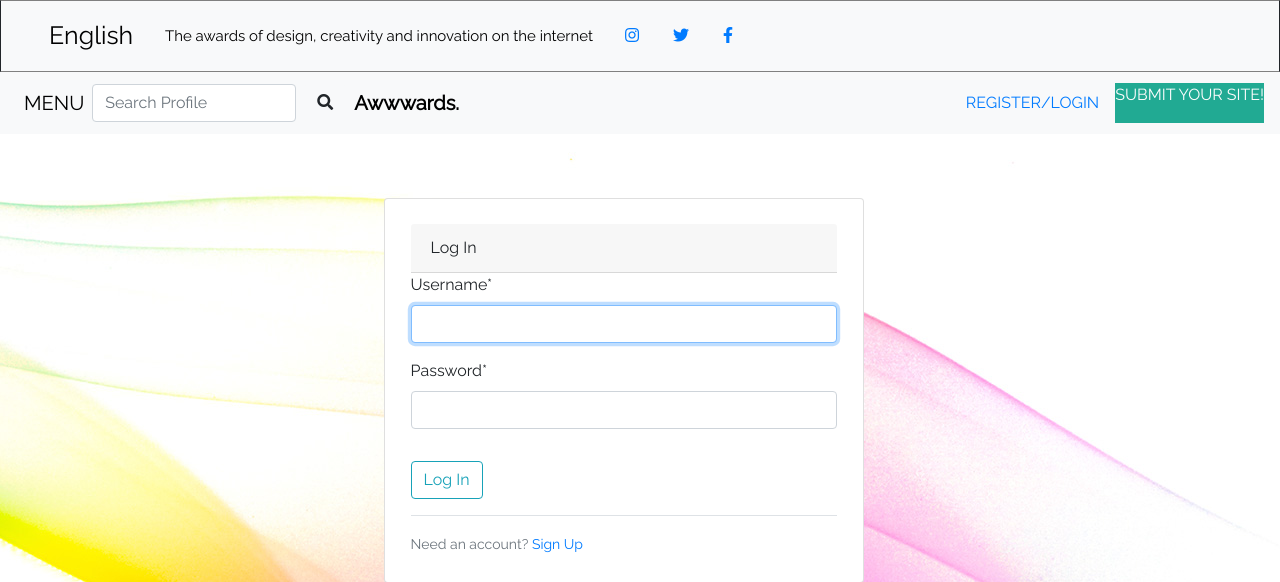
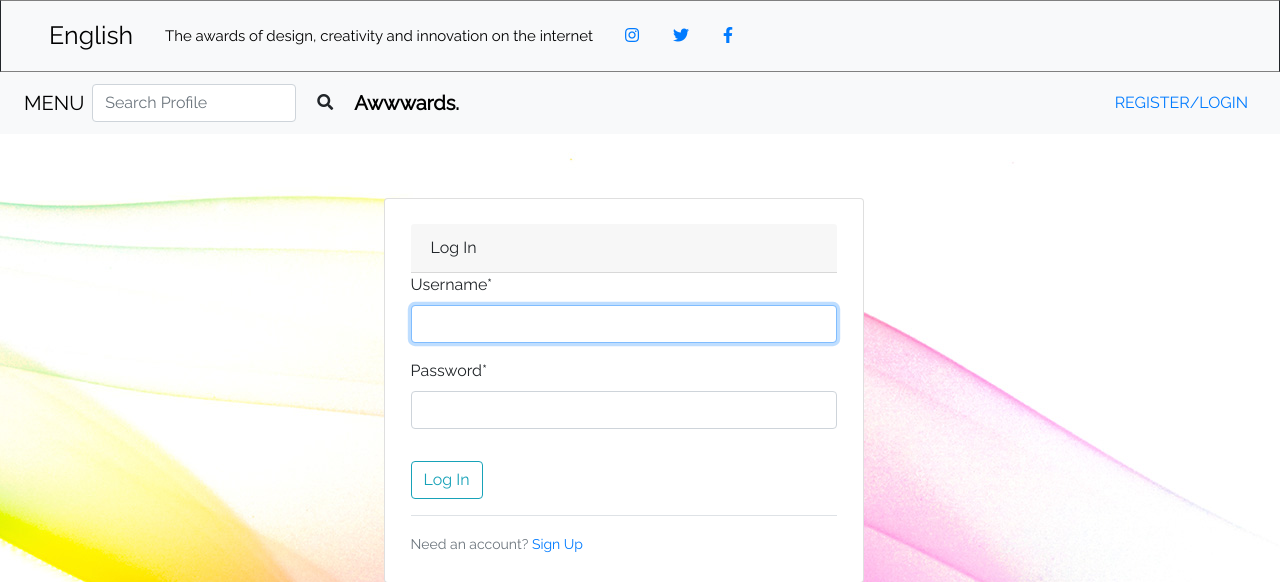
Before and after one commit to jameskomo/awwwards, a Django app: page / in a window 1280 px wide. Shown: the top 582 px of the page. Run offline with Django 3.2, Linux system fonts and the light colour scheme; some libraries are stand-ins or nearby versions.

Commit message:
User project submission interface created

```diff
--- a/wowawards/templates/wowawards/base.html
+++ b/wowawards/templates/wowawards/base.html
@@ -67,16 +67,11 @@
 
           {% if user.is_authenticated %}
 
-          <a class="nav-item nav-link" href="{% url 'profile'%}"><i style="size: 40px;" class="far fa-heart"></i></a>
-          <!-- <img src="{% if profile.profile_image %}{{ user.profile_image.url }}{% else %}#{% endif %}" > -->
           <a class="nav-item nav-link" href="{% url 'profile'%}"><i class="far fa-user"></i></a>
-          <a class="nav-item nav-link" href="{% url 'wowawards-new-post'%}">POST</a>
+          <a class="nav-item nav-link" href="{% url 'wowawards-new-post'%}">SUBMIT SITE</a>
         <a class="nav-item nav-link" href="{% url 'logout'%}">LogOut</a>
       {% else %}
         <a class="nav-tem nav-link" href="{% url 'login'%}">REGISTER/LOGIN</a>
-        <a href="/submit/" class="button button-large" style="margin:0%; height: 40px; background-color: #21aa93; color: #fdfdfd;">
-          <span>SUBMIT YOUR SITE!</span>
-      </a>
       {% endif %}
 
         </div>
```
